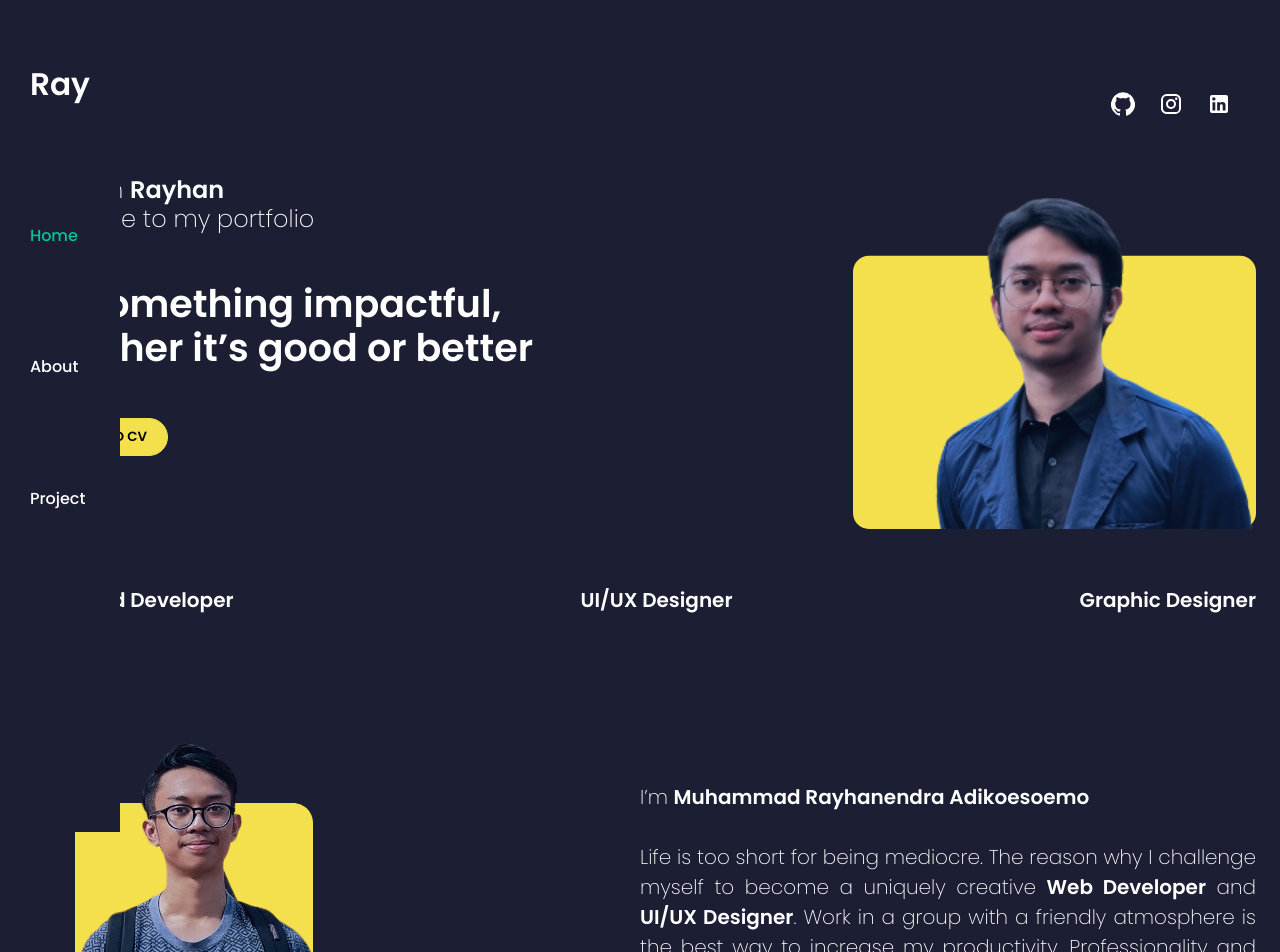
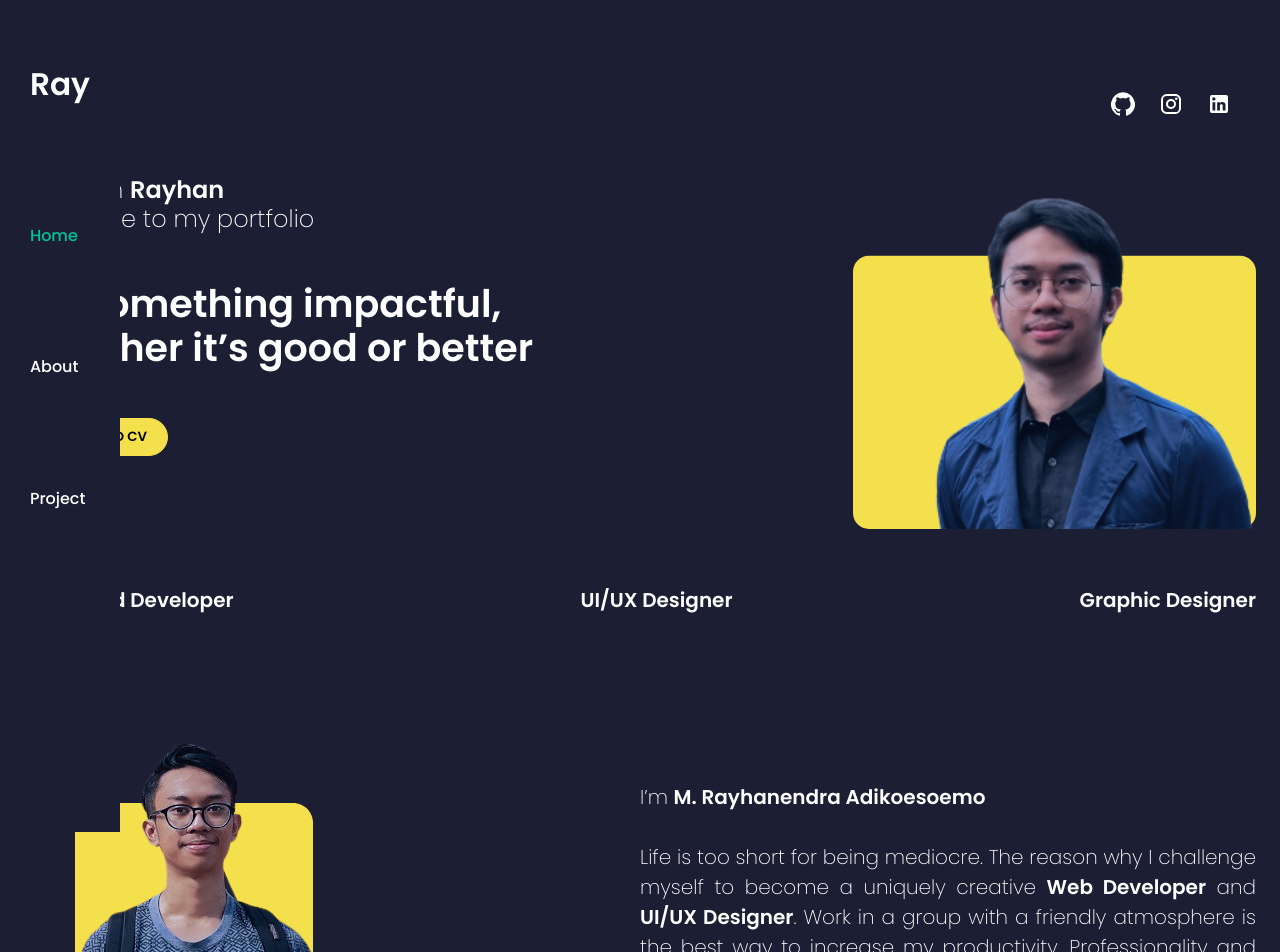
Before and after one commit to rayhanendra/myPortfolio-V1, a React (Create React App) app: page / in a window 1280 px wide. Shown: the top 952 px of the page. Built offline with nearby package versions, Linux system fonts and the light colour scheme.

Commit message:
Change about name

```diff
--- a/src/containers/About/About.js
+++ b/src/containers/About/About.js
@@ -53,7 +53,7 @@ const About = () => {
             </Grid>
             <Grid item xs={12} md={6} style={{ margin: "auto", width: "50%" }}>
               <Typography variant="body1" align="justify">
-                I’m <b>Muhammad Rayhanendra Adikoesoemo</b>
+                I’m <b>M. Rayhanendra Adikoesoemo</b>
                 <br />
                 <br />
                 Life is too short for being mediocre. The reason why I challenge
```
